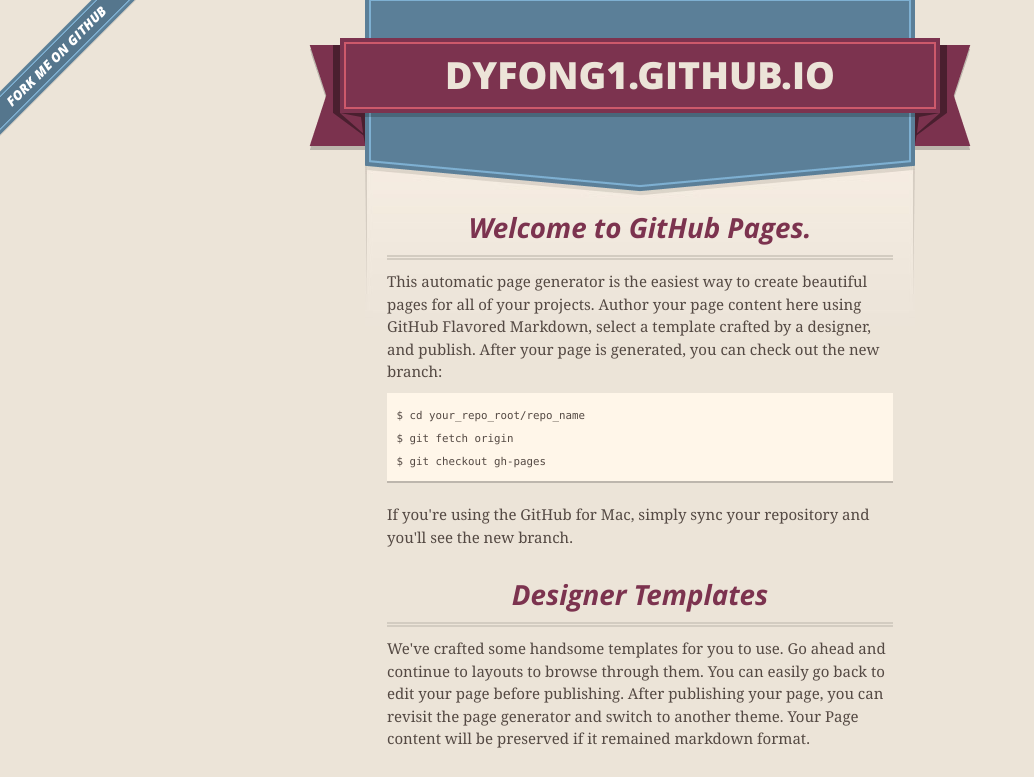
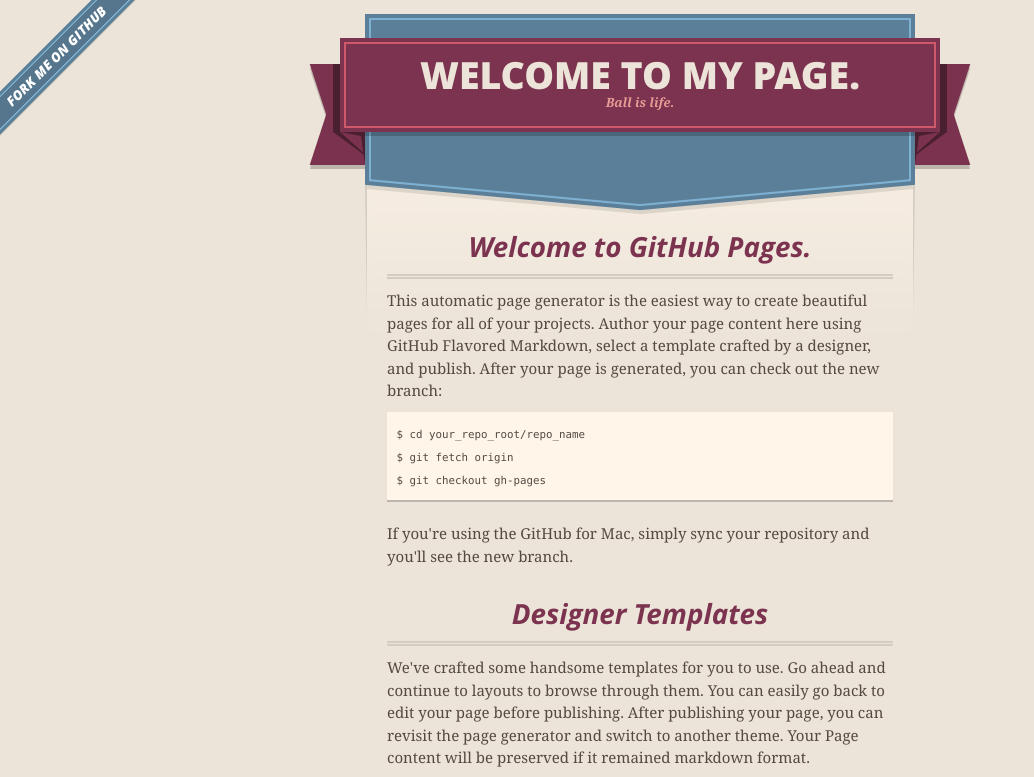
Before and after one commit to dyfong1/dyfong1.github.io, a plain HTML site: page index.html in a window 1280 px wide. Shown: the top 777 px of the page, without its empty margins (0-1034 px from the left). Drawn offline with nearby package versions, Linux system fonts and the light colour scheme.

Commit message:
Update index.html

```diff
--- a/index.html
+++ b/index.html
@@ -27,8 +27,8 @@
       <header>
         <span class="ribbon-outer">
           <span class="ribbon-inner">
-            <h1>Dyfong1.GitHub.io</h1>
-            <h2></h2>
+            <h1>Welcome to my page.</h1>
+            <h2>Ball is life.</h2>
           </span>
           <span class="left-tail"></span>
           <span class="right-tail"></span>
```
